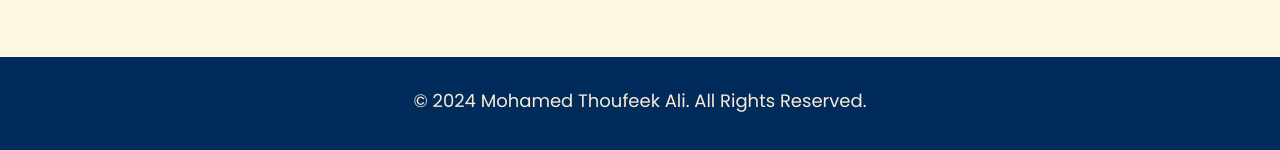
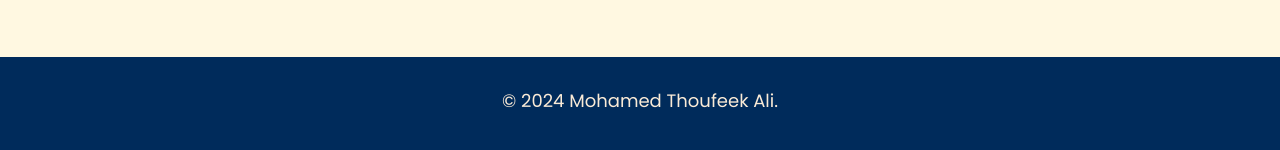
Before and after one commit to Thoufeek23/My_Web, a plain HTML site: page index.html in a window 1280 px wide. Shown: the part 3215-3365 px from the top of the page. Drawn offline with Linux system fonts and the light colour scheme.

Commit message:
Update index.html

```diff
--- a/index.html
+++ b/index.html
@@ -100,7 +100,7 @@
     </section>
 
     <footer>
-        <p style="color: antiquewhite;">&copy; 2024 Mohamed Thoufeek Ali. All Rights Reserved.</p>
+        <p style="color: antiquewhite;">&copy; 2024 Mohamed Thoufeek Ali.</p>
     </footer>
     <script>
 
```
